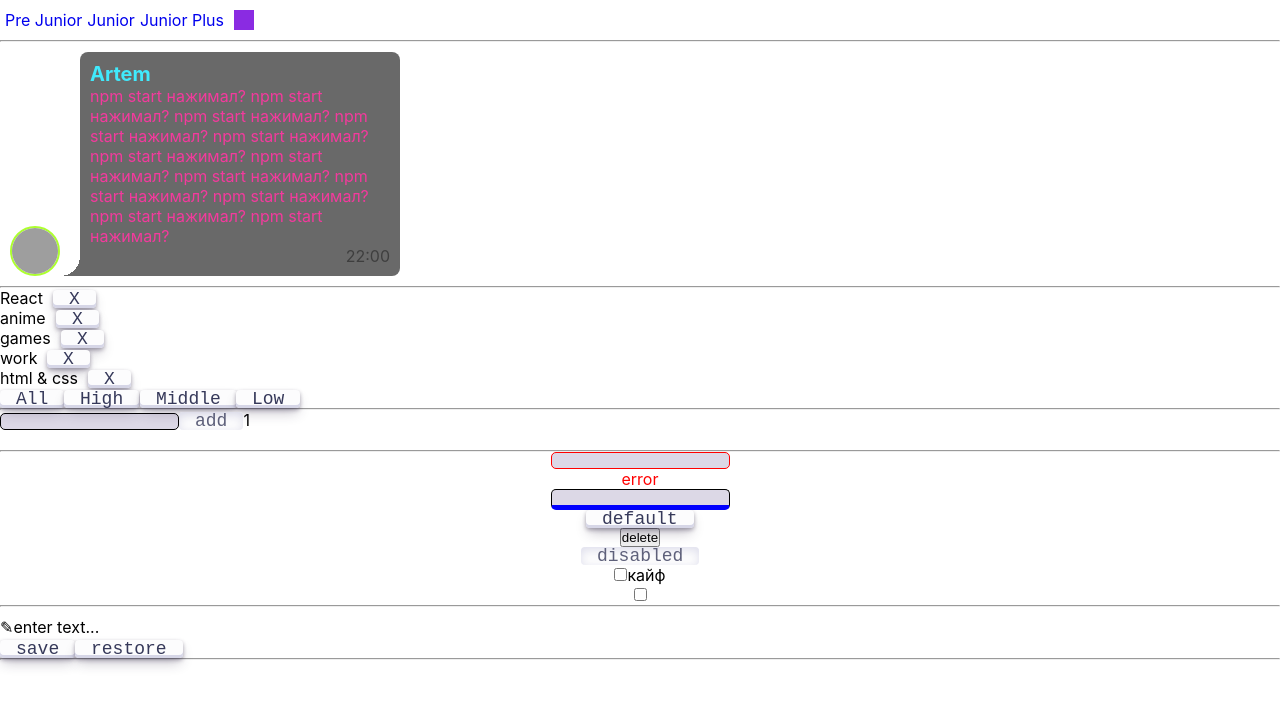
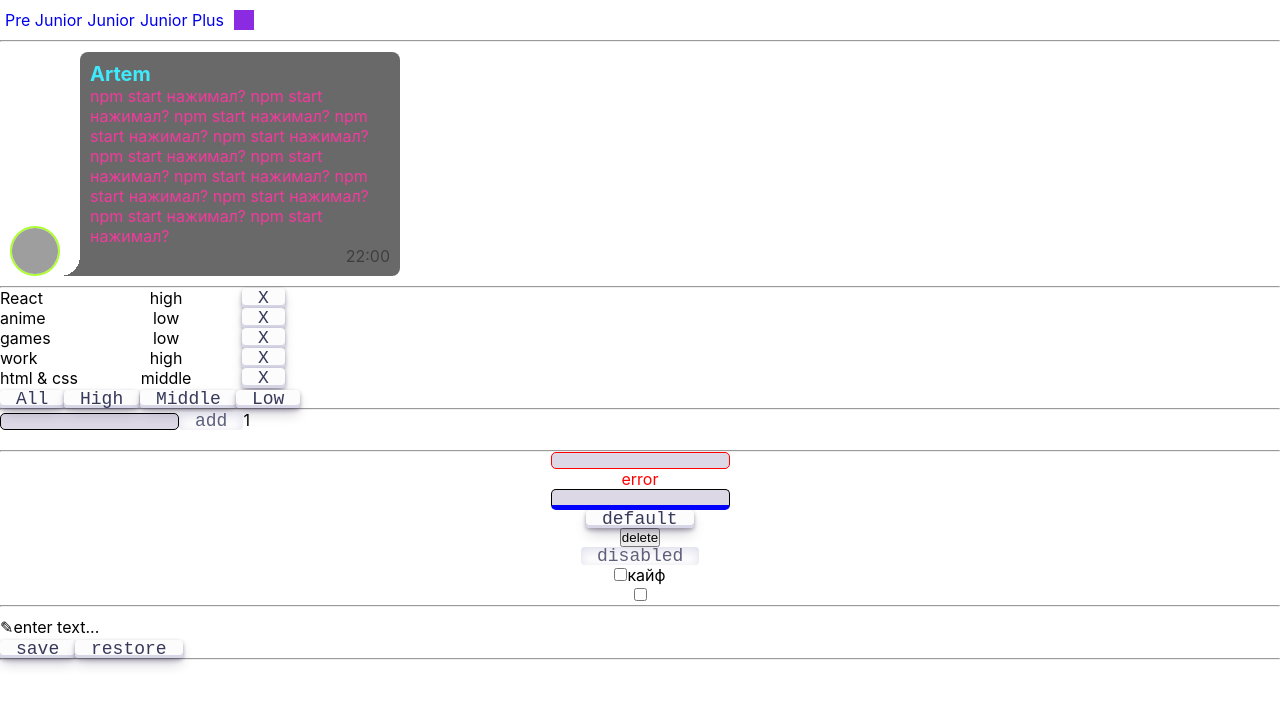
Before and after one commit to qTheSky/ignat-hw, a React (Create React App) app: page /#/pre-junior in a window 1280 px wide. Shown: the top 706 px of the page. Built offline with nearby package versions, Linux system fonts and the light colour scheme; grey boxes are pictures that could not be loaded.

Commit message:
fix layout

```diff
--- a/src/p2-homeworks/h2/Affair.module.css
+++ b/src/p2-homeworks/h2/Affair.module.css
@@ -1,3 +1,11 @@
 .buttonRemove {
 		margin-left: 10px;
 }
+.affairItem{
+		display: flex;
+		justify-content: space-between;
+		width: 285px;
+}
+.affairName{
+		width: 100px;
+}
--- a/src/p2-homeworks/h2/Affair.tsx
+++ b/src/p2-homeworks/h2/Affair.tsx
@@ -15,7 +15,8 @@ function Affair(props: AffairPropsType) {
 
 		return (
 				<div className={s.affairItem}>
-                {props.affair.name}
+						<span className={s.affairName}>{props.affair.name}</span>
+						<span> {props.affair.priority}</span>
 						<SuperButton onClick={deleteCallback} className={s.buttonRemove}>X</SuperButton>
 				</div>
 		)
--- a/src/p2-homeworks/h8/HW8.tsx
+++ b/src/p2-homeworks/h8/HW8.tsx
@@ -1,6 +1,8 @@
 import React, {useState} from 'react'
 import {homeWorkReducer} from './bll/homeWorkReducer'
 import SuperButton from '../h4/common/c2-SuperButton/SuperButton'
+import s from './bll/HW8.module.css'
+
 
 export type UserType = {
 		_id: number
@@ -21,15 +23,15 @@ function HW8() {
 		const [people, setPeople] = useState<UserType[]>(initialPeople)
 
 		const finalPeople = people.map((p: UserType) => (
-				<div key={p._id}>
-						<span>{p.name} </span>
+				<div className={s.item} key={p._id}>
+						<span>{p.name}</span>
 						<span>{p.age}</span>
 				</div>
 		))
 
 		const sortUp = () => setPeople(homeWorkReducer(initialPeople, {type: 'sort', payload: 'up'}))
 		const sortDown = () => setPeople(homeWorkReducer(initialPeople, {type: 'sort', payload: 'down'}))
-		const check18 = () => setPeople(homeWorkReducer(initialPeople, {type: 'check', payload: 'check18'}))
+		const check18 = () => setPeople(homeWorkReducer(initialPeople, {type: 'check', payload: 18}))
 
 		return (
 				<div>
--- /dev/null
+++ b/src/p2-homeworks/h8/bll/HW8.module.css
@@ -0,0 +1,5 @@
+.item {
+		width: 200px;
+		display: flex;
+		justify-content: space-between;
+}
--- a/src/p2-homeworks/h8/bll/homeWorkReducer.ts
+++ b/src/p2-homeworks/h8/bll/homeWorkReducer.ts
@@ -1,18 +1,16 @@
 import {UserType} from '../HW8';
 
 
+type ActionType = { type: 'sort', payload: 'up' | 'down' } | { type: 'check', payload: number }
 
-
-
-export const homeWorkReducer = (state: UserType[], action: any): UserType[] => {
+export const homeWorkReducer = (state: UserType[], action: ActionType): UserType[] => {
 		switch (action.type) {
 				case 'sort': {
-						return action.payload==='up'
-								? [...state.sort((a, b) => a.name < b.name ? -1 : 1)]
-								: [...state.sort((a, b) => a.name > b.name ? -1 : 1)]
+						const newState = [...state.sort((a, b) => a.name > b.name ? 1 : -1)]
+						return action.payload === 'up' ? newState : newState.reverse()
 				}
 				case 'check': {
-						return state.filter(human=>human.age>=18)
+						return state.filter(human => human.age >= action.payload)
 				}
 				default:
 						return state
```
Also changed, not shown: 1 other file (tests, documents, lock files or other folders). Lines whose indentation alone changed are shown as unchanged.
